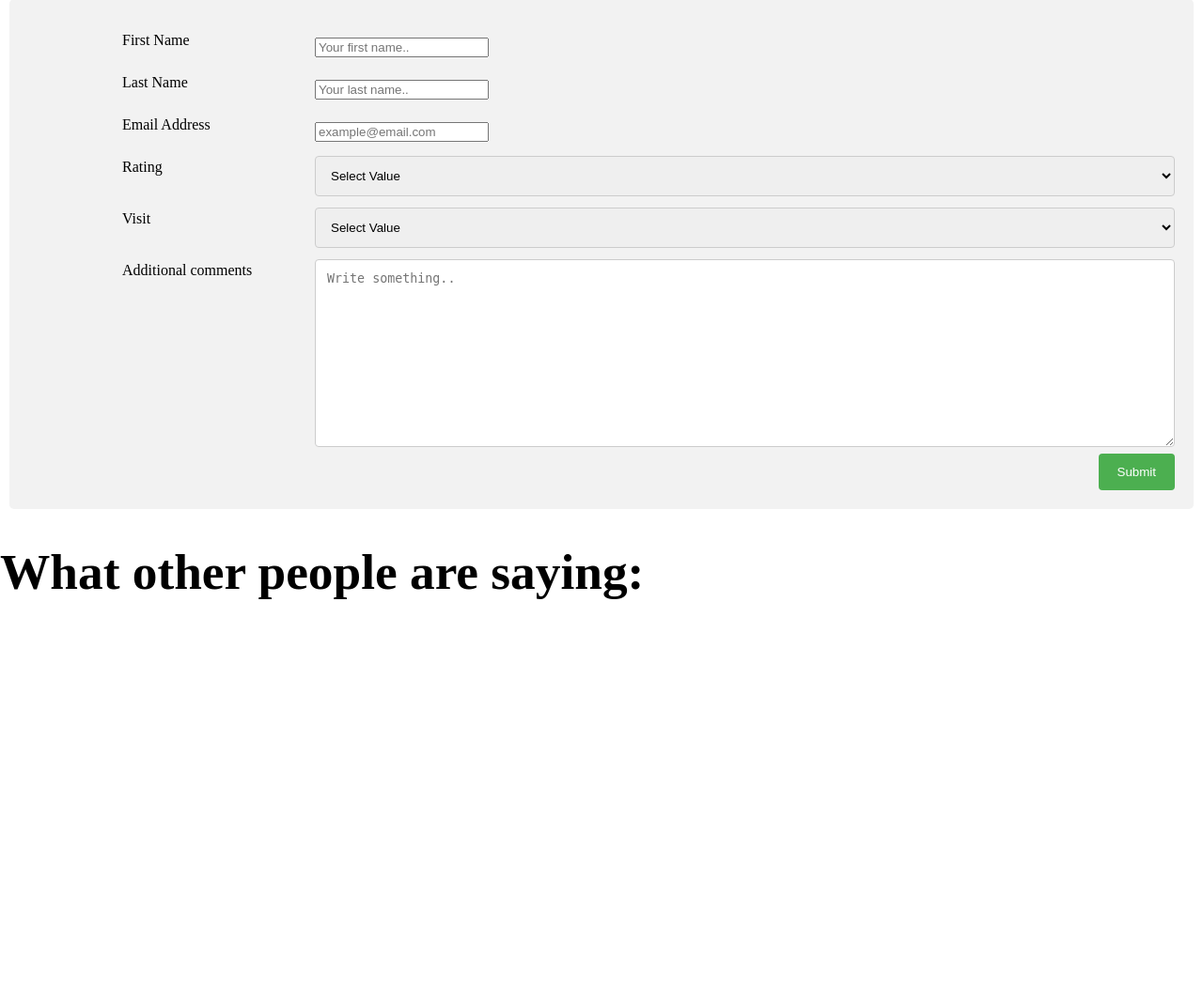
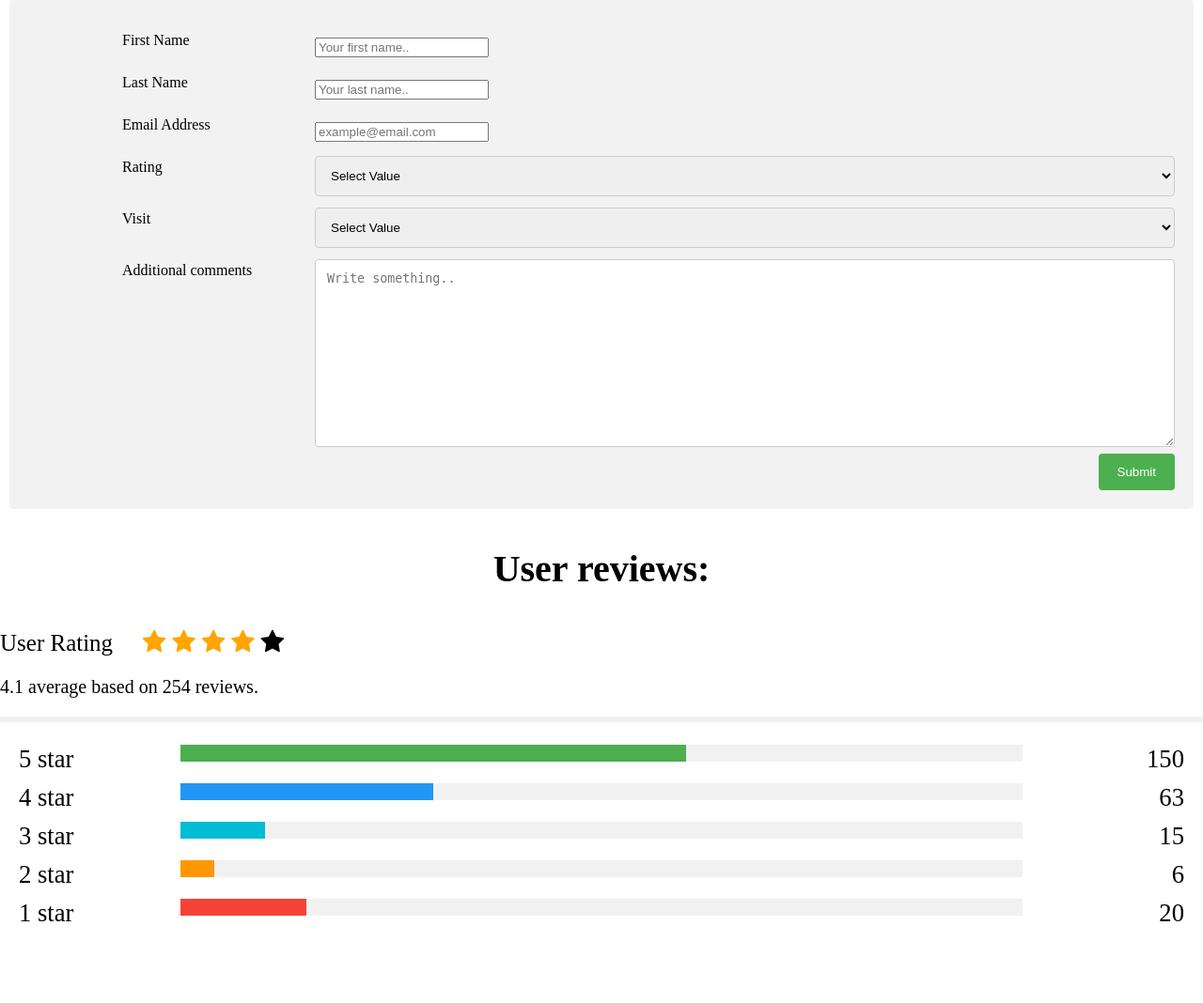
Before and after one commit to CarlosM10011/snap-cycle, a Python web app: template src/templates/reviews.html in a window 1280 px wide. Shown: the part 615-1683 px from the top of the page at 94% size. Before the commit the page ends 1253 px from the top, so only its background shows below. Run offline with Jinja, Linux system fonts and the light colour scheme; the template is opened without the code that fills it, so the values that code supplies are empty.

Commit message:
user review

```diff
--- a/src/css/style.css
+++ b/src/css/style.css
@@ -159,6 +178,57 @@
 
 .sticky + .content {
   padding-top: 60px;
+}
+
+.bar-5 {width: 60%; height: 18px; background-color: #4CAF50;}
+.bar-4 {width: 30%; height: 18px; background-color: #2196F3;}
+.bar-3 {width: 10%; height: 18px; background-color: #00bcd4;}
+.bar-2 {width: 4%; height: 18px; background-color: #ff9800;}
+.bar-1 {width: 15%; height: 18px; background-color: #f44336;}
+
+.bar-container {
+    width: 100%;
+    background-color: #f1f1f1;
+    text-align: center;
+    color: white;
+}
+
+.heading {
+    font-size: 25px;
+    margin-right: 25px;
+}
+
+.fa {
+    font-size: 25px;
+}
+
+.checked {
+    color: orange;
+}
+
+/* Three column layout */
+.side {
+    float: left;
+    width: 15%;
+    margin-top:10px;
+}
+
+.middle {
+    margin-top:10px;
+    float: left;
+    width: 70%;
+}
+
+/* Place text to the right */
+.right {
+    text-align: right;
+}
+
+/* Clear floats after the columns */
+.row:after {
+    content: "";
+    display: table;
+    clear: both;
 }
 
 #aboutus{
--- a/src/js/script.js
+++ b/src/js/script.js
@@ -147,9 +147,15 @@
     var marker = new google.maps.Marker({'position': position, 'map': theMap});
     markers.push(marker);
   }
+  // google.maps.event.addListener(marker, 'click', infoWindow);
+  // console.log("marker clicked");
   // var elt = document.getElementById("map");
   console.log(markers);
 }
+//
+// function infoWindow(self){
+//   console.log("inside infoWindow");
+// }
 
 function handleLocationError(browserHasGeolocation, infoWindow, pos) {
     infoWindow.setPosition(pos);
--- a/src/templates/index.html
+++ b/src/templates/index.html
@@ -30,7 +30,7 @@
   <div class="parallax"></div>
     <div class="content">
       <h2><font color="317c0c">Why do we need to Recycle?</font></h2>
-      <p>
+      <p class="index_paragraph">
         On average, Americans drink one beverage from an aluminum can every day.But we recycle just over 49% of the cans we use.
         Since the cans are 100% recyclable, we could drastically reduce the energy needed to produce brand new cans simply by recycling our empties.
         An aluminum can is able to be returned to the shelf, as a new can, as quickly as 60 days after it's put into your recycling container.
@@ -43,7 +43,8 @@
   <div class="parallax2"></div>
     <div class="content">
       <h2><font color="317c0c">Our Mission</font></h2>
-      <p>Our mission is to help promote awareness about recycling and educate people on how to dispose of any item.</p>
+      <p class="index_paragraph">Our mission is to help promote awareness about recycling and educate people on how to dispose of any item.</p>
     </div>
+    <div class="parallax3"></div>
 </body>
 </html>
--- a/src/templates/location.html
+++ b/src/templates/location.html
@@ -34,9 +34,10 @@
         </div>
 
     </ul>
+    <h2 style="padding: 30px 0 10px 0;">Find Local Drop-Off Locations</h2>
     <!-- <div class="zip"> Enter Zip Code: <input type="text" placeholder="55555" id="zip_box">
     <button id="zip_box2" type="submit"><i class="fa fa-search"></i></button> -->
     <div class="zip"> Enter Zip Code: <input id="zip_box" placeholder="#"><button id="go" style="height: 25px;">Go</button></div>
-    <div id="map" style="height: 500px; width: 100%; margin-top: 50px;"></div>
+    <div id="map" style="height: 500px; width: 100%; margin: 50px 10px 50px 10px;"></div>
 </body>
 </html>
--- a/src/templates/reviews.html
+++ b/src/templates/reviews.html
@@ -104,9 +104,77 @@
       </div>
     </form>
   </div>
-    <h1>What other people are saying:</h1>
-    {% for i in reviews %}
-    <h1>{{ i.first_name }} {{ i.last_name }} on {{ i.date }}</h1>
-    <blockquote><pre>{{ i.message }}</pre></blockquote>
-    {% endfor %}
+    <h3>User reviews:</h3>
+
+  <span class="heading">User Rating</span>
+  <span class="fa fa-star checked"></span>
+  <span class="fa fa-star checked"></span>
+  <span class="fa fa-star checked"></span>
+  <span class="fa fa-star checked"></span>
+  <span class="fa fa-star"></span>
+  <p>4.1 average based on 254 reviews.</p>
+  <hr style="border:3px solid #f1f1f1">
+
+  <div class="row">
+    <div class="side">
+      <div style="margin-left: 20px;">5 star</div>
+    </div>
+    <div class="middle">
+      <div class="bar-container">
+        <div class="bar-5"></div>
+      </div>
+    </div>
+    <div class="side right">
+      <div style="margin-right: 20px;">150</div>
+    </div>
+    <div class="side">
+      <div style="margin-left: 20px;">4 star</div>
+    </div>
+    <div class="middle">
+      <div class="bar-container">
+        <div class="bar-4"></div>
+      </div>
+    </div>
+    <div class="side right">
+      <div style="margin-right: 20px;">63</div>
+    </div>
+    <div class="side">
+      <div style="margin-left: 20px;">3 star</div>
+    </div>
+    <div class="middle">
+      <div class="bar-container">
+        <div class="bar-3"></div>
+      </div>
+    </div>
+    <div class="side right">
+      <div style="margin-right: 20px;">15</div>
+    </div>
+    <div class="side">
+      <div style="margin-left: 20px;">2 star</div>
+    </div>
+    <div class="middle">
+      <div class="bar-container">
+        <div class="bar-2"></div>
+      </div>
+    </div>
+    <div class="side right">
+      <div style="margin-right: 20px;">6</div>
+    </div>
+    <div class="side">
+      <div style="margin-left: 20px;">1 star</div>
+    </div>
+    <div class="middle">
+      <div class="bar-container">
+        <div class="bar-1"></div>
+      </div>
+    </div>
+    <div class="side right">
+      <div style="margin-right: 20px; margin-bottom: 80px;">20</div>
+    </div>
+  </div>
+  {% for i in reviews %}
+  <p style="font-weight: bold; margin: 0 0 10px 0; font-size: 30px;">{{ i.first_name }} {{ i.last_name }}</p>
+    <p style="margin: 0 0 0 20px; font-size: 10pt;">{{ i.date }}</p>
+  <blockquote><pre><p> >> {{ i.message }}</p></pre></blockquote>
+  {% endfor %}
 </html>
```
Also changed, not shown: other parts of src/css/style.css (+33 -5 lines), src/templates/searchresults.html (+0 -12 lines).
